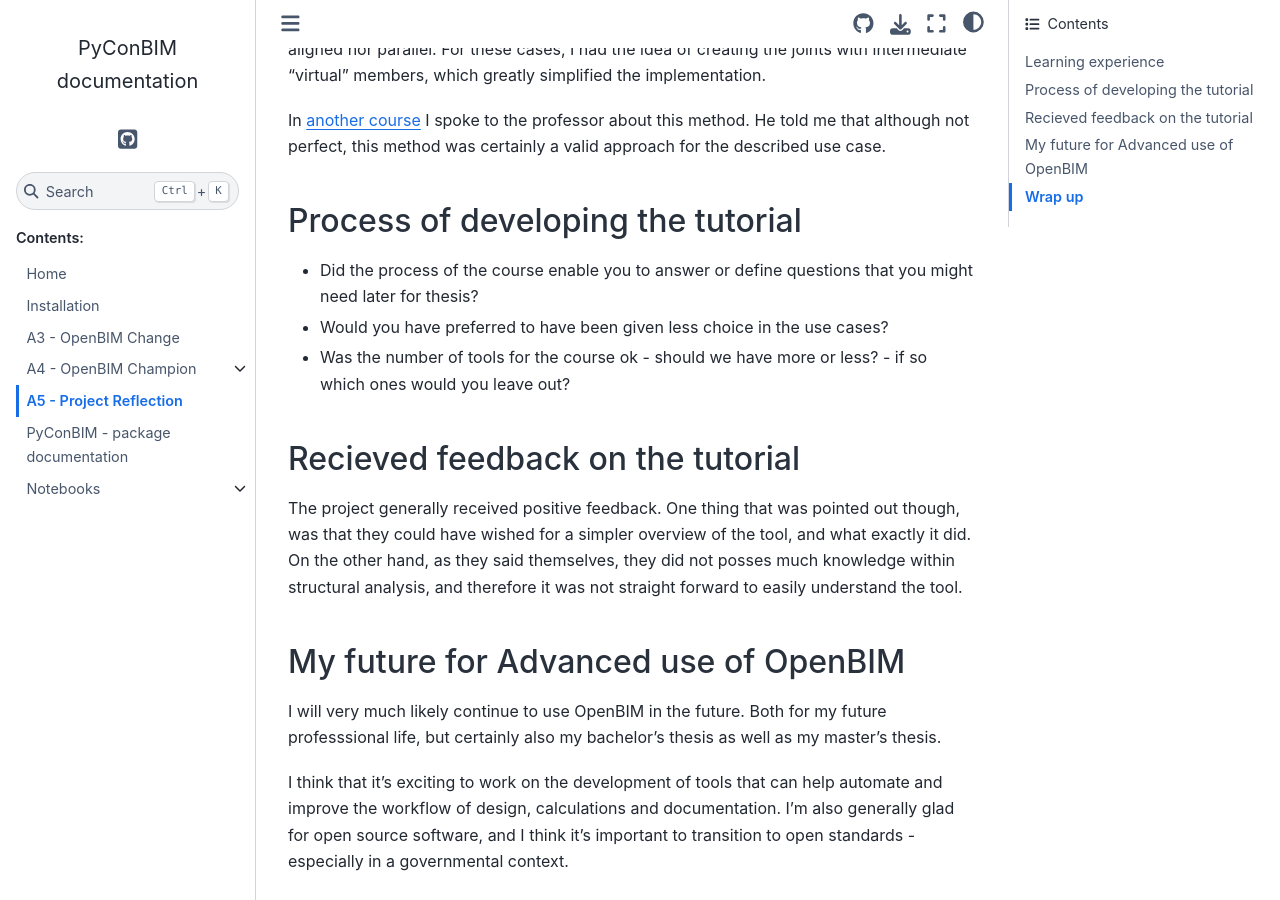
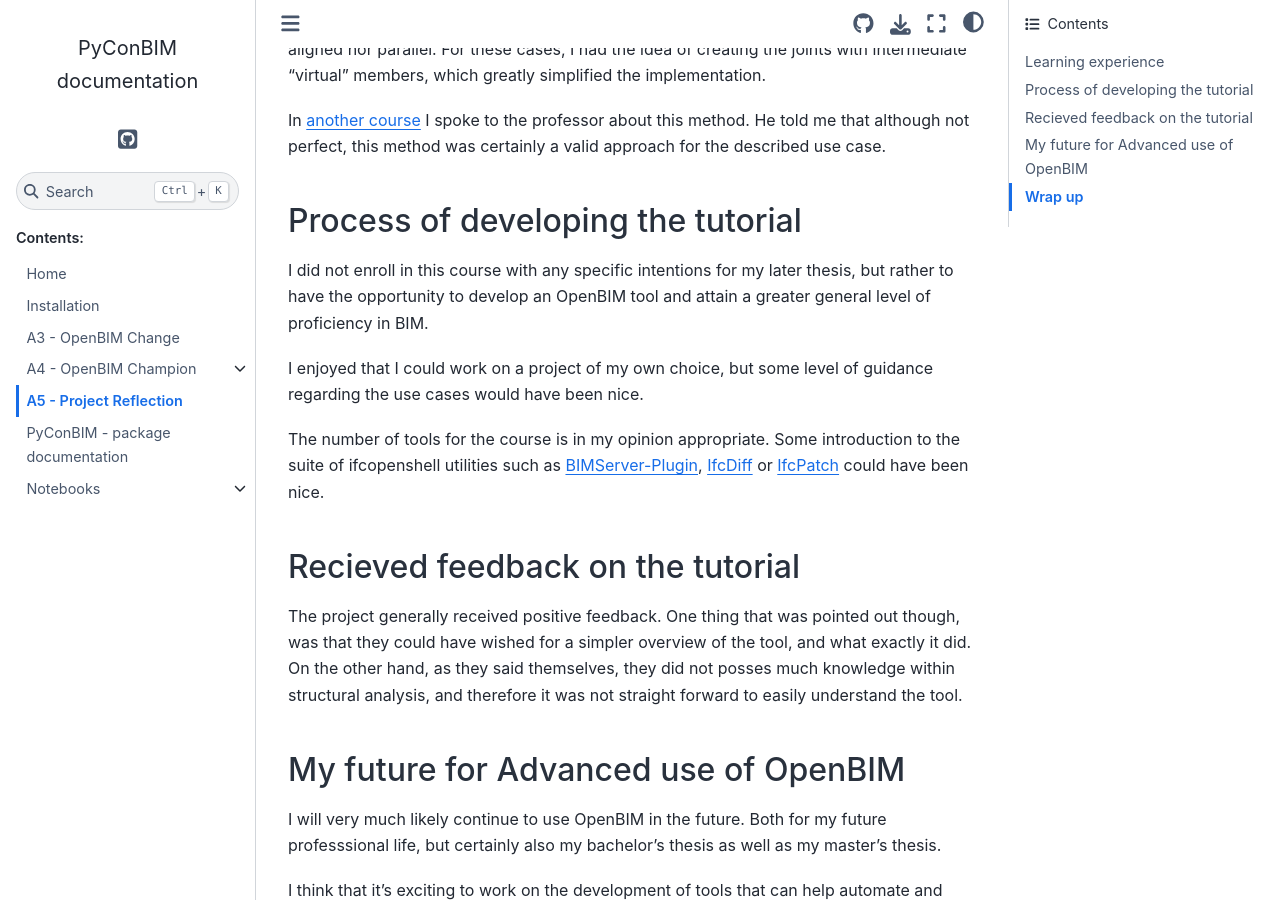
Before and after one commit to KaareH/DTU_E23_41934_Advanced-BIM, a Sphinx documentation site: the page built from Assignments/A3/docs/source/A5.rst, in a window 1280 px wide and 900 px high, scrolled down 1695 px. Built offline with Sphinx 7.4.7 and the Sphinx Book theme 1.1.4, drawn with Linux system fonts in a browser that asks for light colours; pages that are not in the unit, such as notebooks, are missing from menus; the version number could not be read and is left out.

Commit message:
Update A5.rst

```diff
--- a/Assignments/A3/docs/source/A5.rst
+++ b/Assignments/A3/docs/source/A5.rst
@@ -71,10 +71,16 @@
 Process of developing the tutorial
 --------------------------------------------
 
-* Did the process of the course enable you to answer or define questions that you might need later for thesis?
-* Would you have preferred to have been given less choice in the use cases?
-* Was the number of tools for the course ok - should we have more or less? - if so which ones would you leave out?
+I did not enroll in this course with any specific intentions for my later thesis, but rather to have the opportunity
+to develop an OpenBIM tool and attain a greater general level of proficiency in BIM.
 
+I enjoyed that I could work on a project of my own choice, but some level of guidance regarding the use cases would have
+been nice.
+
+The number of tools for the course is in my opinion appropriate. Some introduction to the suite of ifcopenshell utilities
+such as `BIMServer-Plugin <https://blenderbim.org/docs-python/bimserver-plugin.html>`_,
+`IfcDiff <https://blenderbim.org/docs-python/ifcdiff.html>`_ or `IfcPatch <https://blenderbim.org/docs-python/ifcpatch.html>`_
+could have been nice.
 
 
 Recieved feedback on the tutorial
```
